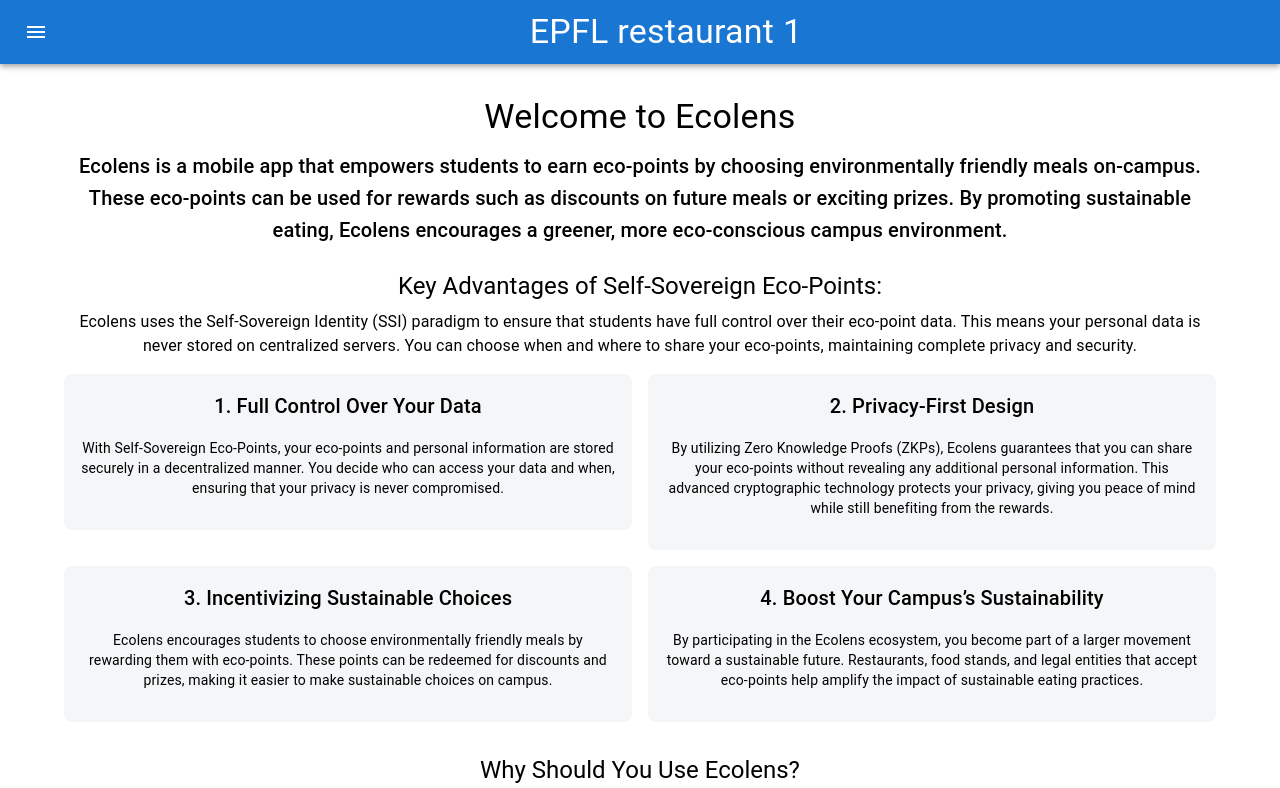
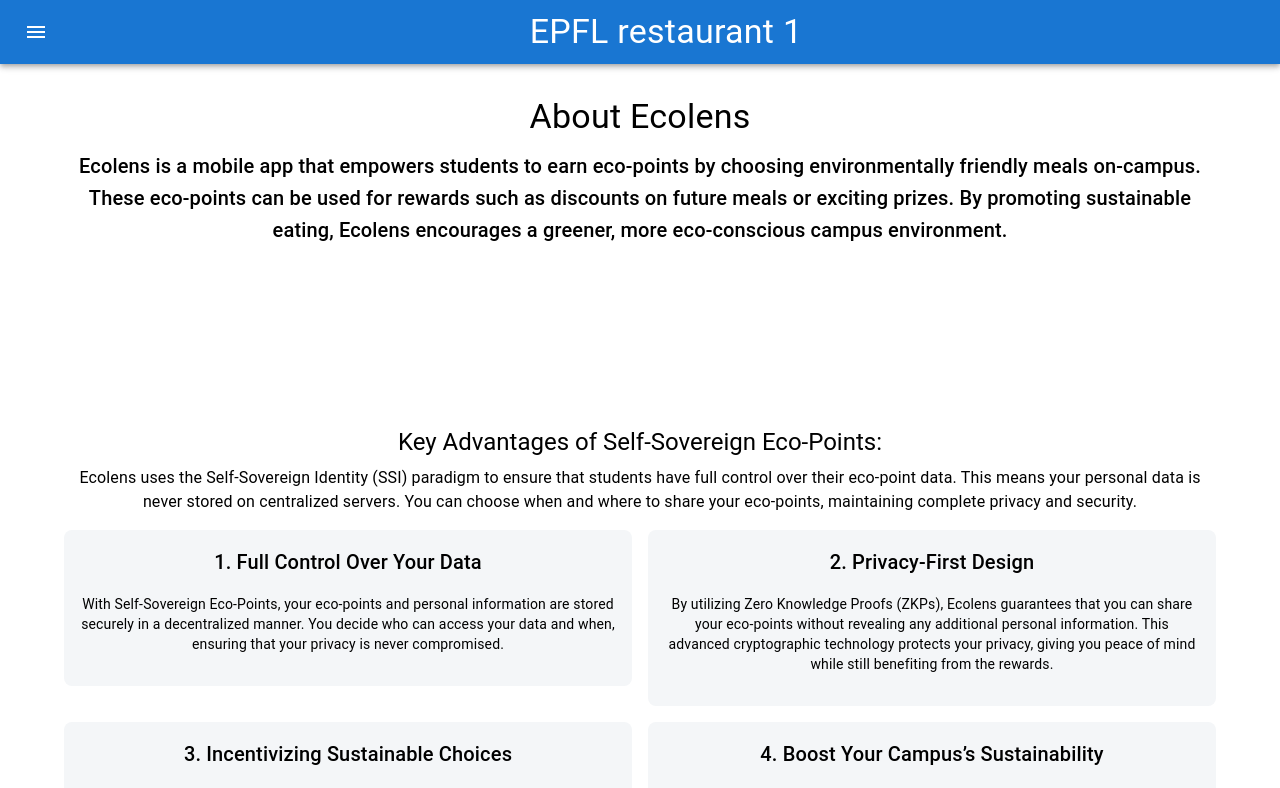
Before and after one commit to sid030sid/self-sovereign-ecolens, a React (Create React App) app in the folder frontend/: page / in a window 1280 px wide. Shown: the top 788 px of the page. Built offline with nearby package versions, Linux system fonts and the light colour scheme.

Commit message:
improved UI of home page for demo

```diff
--- a/frontend/src/pages/Home.js
+++ b/frontend/src/pages/Home.js
@@ -4,12 +4,19 @@
     return (
         <Container sx={{ py: 4 }}>
             <Typography variant="h4" component="h1" gutterBottom>
-                Welcome to Ecolens
+                About Ecolens
             </Typography>
 
             <Typography variant="h6" paragraph>
                 Ecolens is a mobile app that empowers students to earn eco-points by choosing environmentally friendly meals on-campus. These eco-points can be used for rewards such as discounts on future meals or exciting prizes. By promoting sustainable eating, Ecolens encourages a greener, more eco-conscious campus environment.
             </Typography>
+            <br></br>
+            <br></br>
+            <br></br>
+            <br></br>
+            <br></br>
+            <br></br>
+            <br></br>
 
             <Box sx={{ my: 3 }}>
                 <Typography variant="h5" gutterBottom>
```
